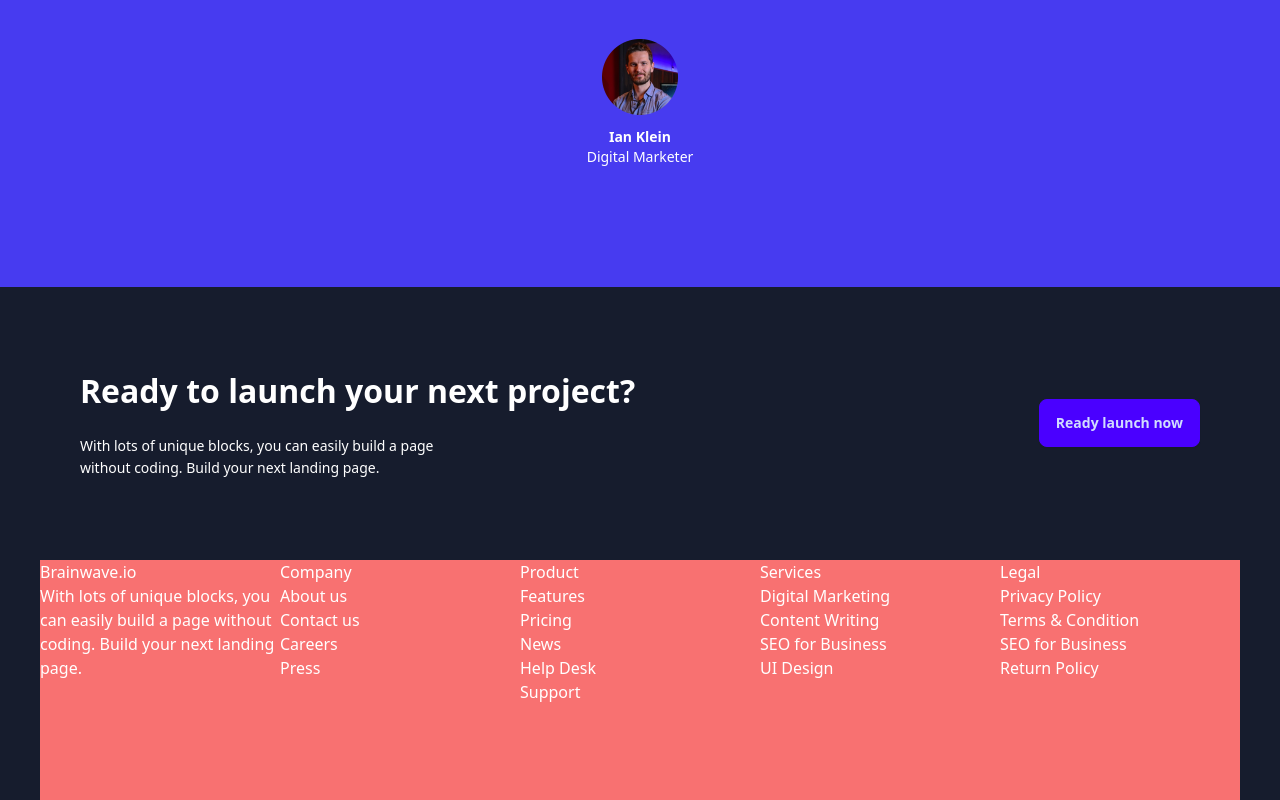
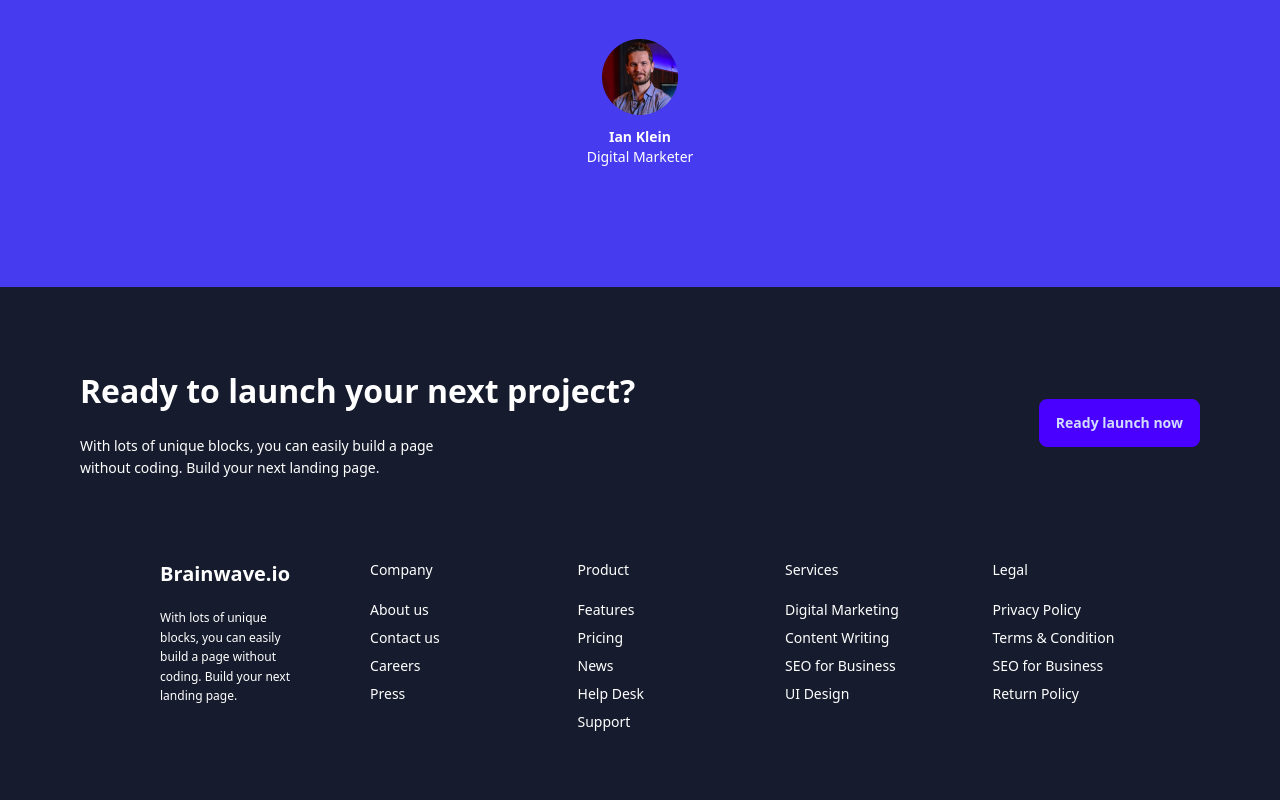
Before and after one commit to CleevePhilip/AgencyLandingpage, a React (Create React App) app in the folder client/: page / in a window 1280 px wide. Shown: the part 5474-6274 px from the top of the page. Built offline with nearby package versions, Linux system fonts and the light colour scheme.

Commit message:
Footer changing text sizes and gaps

```diff
--- a/client/src/components/Footer.js
+++ b/client/src/components/Footer.js
@@ -17,26 +17,26 @@ const Footer = () => {
           <button className="btn btn-primary">Ready launch now</button>
         </div>
       </div>
-      <div className="flex justify-center items-center">
-        <div className="bg-red-400 w-[15rem] h-[15rem]">
-          <p>Brainwave.io</p>
-          <p>
+      <div className="flex justify-center items-center gap-[5rem] w-[75%]">
+        <div className="w-[15rem] h-[15rem]">
+          <p className="text-xl font-bold">Brainwave.io</p>
+          <p className="font-light text-xs mt-5 leading-relaxed">
             With lots of unique blocks, you can easily build a page without
             coding. Build your next landing page.
           </p>
         </div>
-        <div className="bg-red-400 w-[15rem] h-[15rem]">
-          <p>Company</p>
-          <ul>
+        <div className="w-[15rem] h-[15rem]">
+          <p className="font-light text-sm">Company</p>
+          <ul className="flex flex-col gap-2 mt-5 text-sm">
             <li>About us</li>
             <li>Contact us</li>
             <li>Careers</li>
             <li>Press</li>
           </ul>
         </div>
-        <div className="bg-red-400 w-[15rem] h-[15rem]">
-          <p>Product</p>{" "}
-          <ul>
+        <div className=" w-[15rem] h-[15rem]">
+          <p className="font-light text-sm">Product</p>{" "}
+          <ul className="flex flex-col gap-2 mt-5 text-sm">
             <li>Features</li>
             <li>Pricing</li>
             <li>News </li>
@@ -44,18 +44,18 @@ const Footer = () => {
             <li>Support</li>
           </ul>
         </div>
-        <div className="bg-red-400  w-[15rem] h-[15rem]">
-          <p>Services</p>{" "}
-          <ul>
+        <div className=" w-[15rem] h-[15rem]">
+          <p className="font-light text-sm">Services</p>{" "}
+          <ul className="flex flex-col gap-2 mt-5 text-sm">
             <li>Digital Marketing</li>
             <li>Content Writing</li>
             <li>SEO for Business</li>
             <li>UI Design</li>
           </ul>
         </div>
-        <div className="bg-red-400  w-[15rem] h-[15rem]">
-          <p>Legal</p>{" "}
-          <ul>
+        <div className=" w-[15rem] h-[15rem]">
+          <p className="font-light text-sm">Legal</p>{" "}
+          <ul className="flex flex-col gap-2 mt-5 text-sm">
             <li>Privacy Policy</li>
             <li>Terms & Condition</li>
             <li>SEO for Business</li>
```
